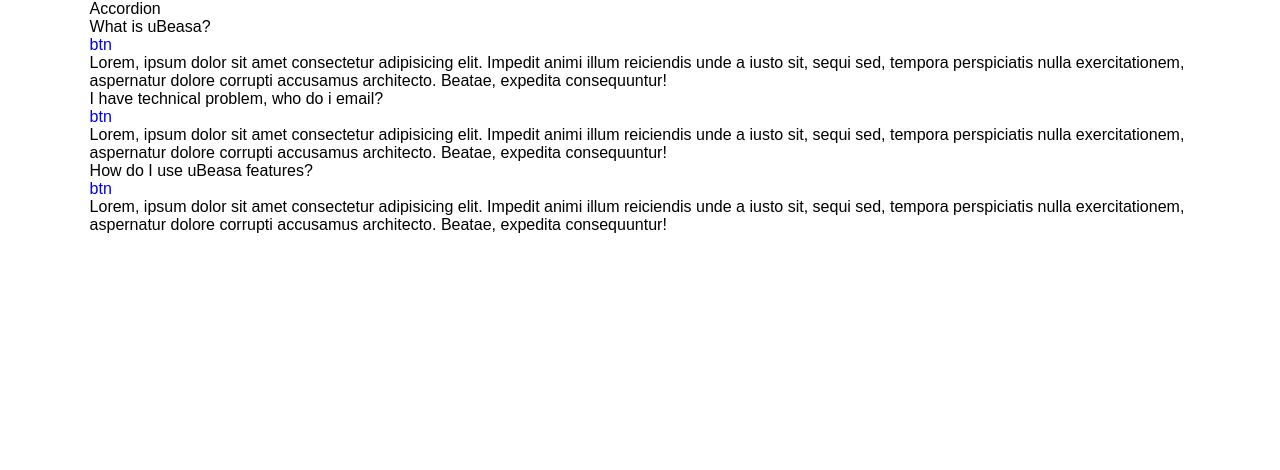
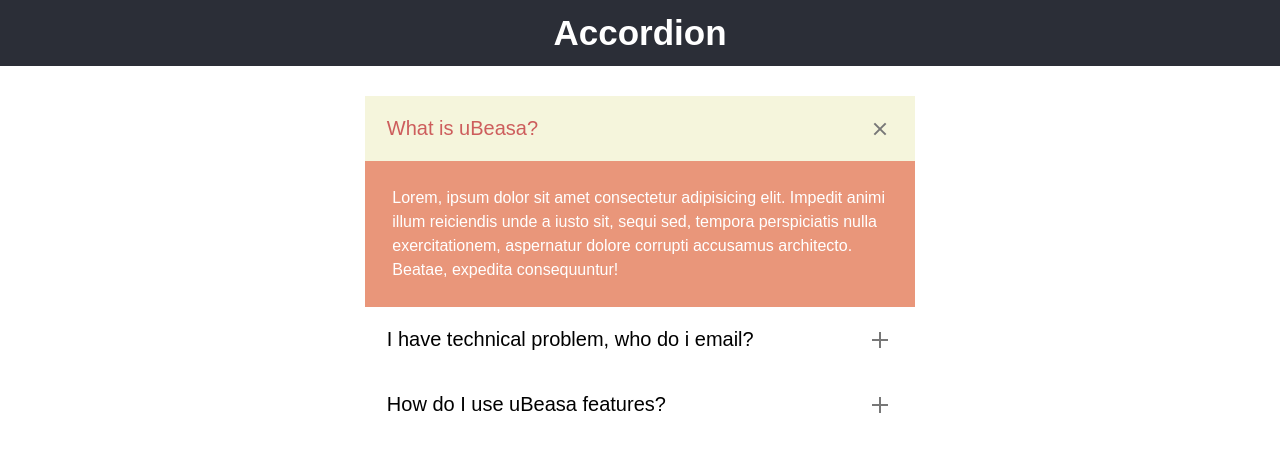
Before and after one commit to saifaliaxioned/Accordion, a plain HTML site: page index.html in a window 1280 px wide. Drawn offline with Linux system fonts and the light colour scheme.

Commit message:
accordion css added

```diff
--- a/assets/css/style.css
+++ b/assets/css/style.css
@@ -82,6 +82,12 @@
 .cf { *zoom: 1; }
 
 /*for all*/
+* {
+  padding: 0;
+  margin: 0;
+  box-sizing: border-box;
+}
+
 body {
   box-sizing: border-box;
   font-family: sans-serif;
@@ -107,10 +113,16 @@
   Header styling starts here
 =================================*/
 
+header { background: rgb(43,46,55); }
 
-
-
-
+.header-heading {
+  padding: 13px 0;
+  color: rgb(255,255,255);
+  font-size: 35px;
+  font-weight: bold;
+  text-transform: capitalize;
+  text-align: center;
+}
 
 /*=================================
   Header styling ends here
@@ -119,36 +131,87 @@
 /*=================================
   main styling starts here
 =================================*/
+.accordion-container {
+  padding: 30px 0;
+  display: flex;
+  justify-content: center;
+}
 
+.accordion-items {
+  width: 50%;
+  display: flex;
+  flex-direction: column;
+}
 
+.content {
+  padding: 20px 4%;
+  display: flex;
+  justify-content: space-between;
+  align-items: center;
+}
 
+.show-btn {
+  width: 25px;
+  height: 25px;
+  position: relative;
+  text-indent: -99999px;
+}
 
+.show-btn::before {
+  content: '';
+  width: 16px;
+  height: 2px;
+  position: absolute;
+  top: 12px;
+  left: 4px;
+  background: rgb(119,119,119);
+  text-indent: 0;
+  transition: all 0.5s ease;
+}
+.show-btn::after {
+  content: '';
+  width: 16px;
+  height: 2px;
+  position: absolute;
+  top: 12px;
+  left: 4px;
+  background: rgb(119,119,119);
+  text-indent: 0;
+  transform: rotate(90deg);
+  transition: all 0.5s ease;
+}
 
+.active-list .show-btn::before {
+  transform: rotate(45deg);
+}
 
+.active-list .show-btn::after {
+  transform: rotate(-45deg);
+}
 
+.content-result {
+  display: none;
+  padding: 25px 5%;
+}
+
+.desc { line-height: 24px; }
+
+.question { font-size: 20px; }
+
+.active-list .content {
+  background: rgb(245,245,220);
+  color: rgb(205,93,92);
+}
+
+.active-list .content-result {
+  background: rgb(233,150,122);
+  color: rgb(255,255,255);
+}
+
+.active-list .content-result { display: block; }
 
 /*=================================
   main styling ends here
 =================================*/
 
-/*=================================
-  footer styling starts here
-=================================*/
-
-
-
-
-
-
-
- /*=================================
-  footer styling ends here
-=================================*/
-
-/*media query starts*/
-/*media query for 995px starts here*/
-@media only screen and (max-width: 995px) {
-
-
-
 }
--- a/index.html
+++ b/index.html
@@ -33,7 +33,8 @@
     <main>
       <div class="accordion">
         <div class="wrapper">
-          <ul class="accordion-container">
+         <div class="accordion-container">
+            <ul class="accordion-items">
               <li class="accordion-list active-list">
                 <div class="content">
                   <p class="question">What is uBeasa?</p>
@@ -43,7 +44,9 @@
                 </div>
                 <div class="content-result active-result">
                   <p class="desc">
-                  Lorem, ipsum dolor sit amet consectetur adipisicing elit. Impedit animi illum reiciendis unde a iusto sit, sequi sed, tempora perspiciatis nulla exercitationem, aspernatur dolore corrupti accusamus architecto. Beatae, expedita consequuntur!
+                    Lorem, ipsum dolor sit amet consectetur adipisicing elit. Impedit animi illum reiciendis unde a iusto sit, sequi
+                    sed, tempora perspiciatis nulla exercitationem, aspernatur dolore corrupti accusamus architecto. Beatae,
+                    expedita consequuntur!
                   </p>
                 </div>
               </li>
@@ -56,7 +59,9 @@
                 </div>
                 <div class="content-result">
                   <p class="desc">
-                  Lorem, ipsum dolor sit amet consectetur adipisicing elit. Impedit animi illum reiciendis unde a iusto sit, sequi sed, tempora perspiciatis nulla exercitationem, aspernatur dolore corrupti accusamus architecto. Beatae, expedita consequuntur!
+                    Lorem, ipsum dolor sit amet consectetur adipisicing elit. Impedit animi illum reiciendis unde a iusto sit, sequi
+                    sed, tempora perspiciatis nulla exercitationem, aspernatur dolore corrupti accusamus architecto. Beatae,
+                    expedita consequuntur!
                   </p>
                 </div>
               </li>
@@ -69,11 +74,14 @@
                 </div>
                 <div class="content-result">
                   <p class="desc">
-                  Lorem, ipsum dolor sit amet consectetur adipisicing elit. Impedit animi illum reiciendis unde a iusto sit, sequi sed, tempora perspiciatis nulla exercitationem, aspernatur dolore corrupti accusamus architecto. Beatae, expedita consequuntur!
+                    Lorem, ipsum dolor sit amet consectetur adipisicing elit. Impedit animi illum reiciendis unde a iusto sit, sequi
+                    sed, tempora perspiciatis nulla exercitationem, aspernatur dolore corrupti accusamus architecto. Beatae,
+                    expedita consequuntur!
                   </p>
                 </div>
               </li>
             </ul>
+         </div>
         </div>
       </div>
     </main>
```
Lines whose indentation alone changed are shown as unchanged.
